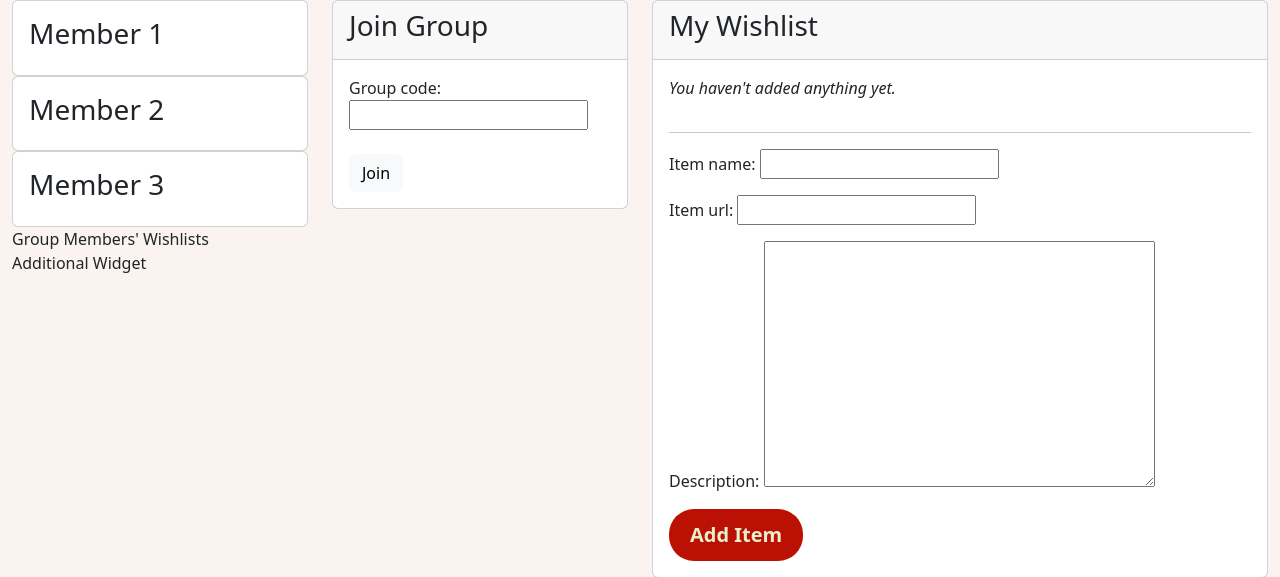
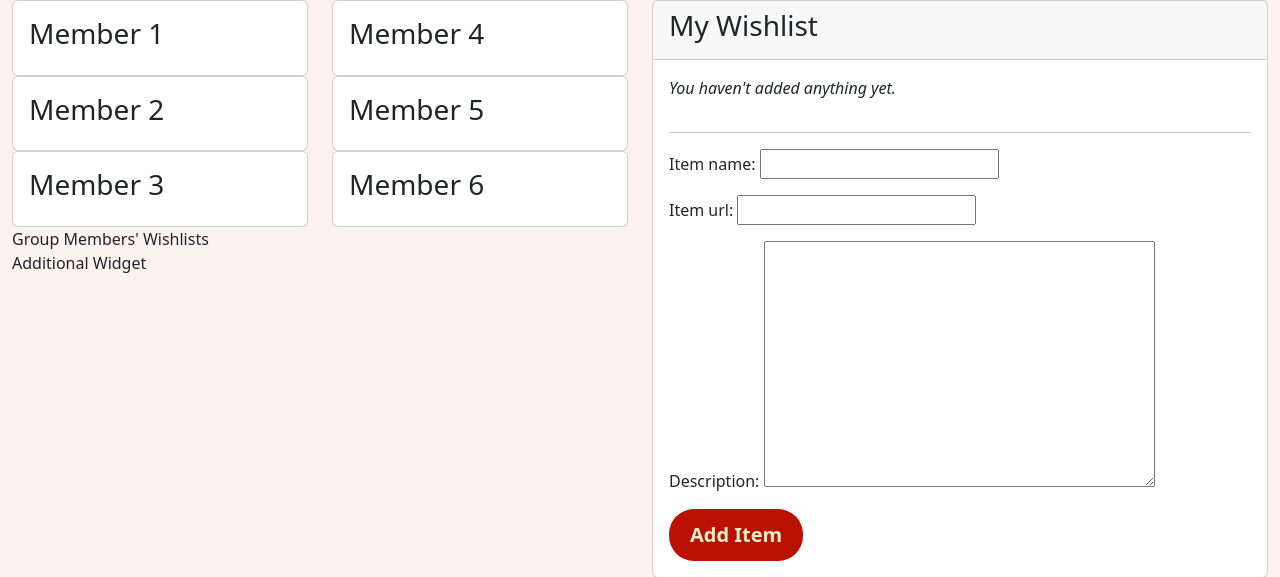
Before and after one commit to alex-enc/secret-santa-wishlist-django, a Django app: page /dashboard/ in a window 1280 px wide. Shown: the part 104-681 px from the top of the page. Run offline with Django 4.2, Linux system fonts and the light colour scheme; some libraries are stand-ins or nearby versions.

Commit message:
RemoveJoin group from dashboard and create a join group modal

```diff
--- a/secret_santa_wishlist/secretsanta/templates/dashboard.html
+++ b/secret_santa_wishlist/secretsanta/templates/dashboard.html
@@ -24,7 +24,7 @@
                                 <h3>Member 2</h3>
                             </div>
                         </div>
-                                                <div class="card">
+                        <div class="card">
                             <div class="card-body">
                                 <h3>Member 3</h3>
                             </div>
@@ -35,17 +35,18 @@
                     <div class="widget">
                         <!-- Join Group -->
                         <div class="card">
-                            <div class="card-header">
-                                <h3>Join Group</h3>
+                            <div class="card-body">
+                                <h3>Member 4</h3>
                             </div>
+                        </div>
+                        <div class="card">
                             <div class="card-body">
-                                <form method="post" action="">
-                                {% csrf_token %}
-                                {% include 'partials/messages.html' with messages=messages %}
-                                {{ join_group_form.as_p }}
-                                <button type="submit" class="btn btn-light mt-2">Join</button>
-                                </form>
-
+                                <h3>Member 5</h3>
+                            </div>
+                        </div>
+                        <div class="card">
+                            <div class="card-body">
+                                <h3>Member 6</h3>
                             </div>
                         </div>
                     </div>
--- a/secret_santa_wishlist/secretsanta/templates/logged_in_base.html
+++ b/secret_santa_wishlist/secretsanta/templates/logged_in_base.html
@@ -31,7 +31,7 @@
                       </a>
                     <ul class="dropdown-menu">
                         <li><a class="dropdown-item" href="{% url 'create_group' %}">CREATE GROUP</a></li>
-                        <li><a class="dropdown-item" href="#">JOIN GROUP</a></li>
+                        <li><a class="dropdown-item" type="button" class="btn btn-primary" data-bs-toggle="modal" data-bs-target="#joinGroupModal">JOIN GROUP</a></li>
                         <li><a class="dropdown-item" href="{% url 'my_groups' %}">MY GROUPS</a></li>
                     </ul>
                 </div>
@@ -42,7 +42,29 @@
 
             </div>
         </nav>
+        <!-- Modal -->
+        <div class="modal fade" id="joinGroupModal" data-bs-backdrop="static" data-bs-keyboard="false" tabindex="-1" aria-labelledby="staticBackdropLabel" aria-hidden="true">
+            <div class="modal-dialog modal-dialog-centered"">
+                <div class="modal-content">
+                    <div class="modal-header">
+                        <h1 class="modal-title fs-5" id="staticBackdropLabel">Join Group</h1>
+                        <button type="button" class="btn-close" data-bs-dismiss="modal" aria-label="Close"></button>
+                    </div>
+                    <div class="modal-body">
+                        <form method="post" action="{% url 'dashboard' %}">
+                            {% csrf_token %}
+                            {{ join_group_form.as_p }}
+                            {% include 'partials/messages.html' with messages=messages %}
+                            <div class="modal-footer">
+                                <button type="submit" class="btn btn-red">Join</button>
+                            </div>
+                        </form>
+                    </div>
+                </div>
+            </div>
+        </div>
         {% block body %}
+
         {% endblock %}
 
         <script src="https://cdn.jsdelivr.net/npm/bootstrap@5.3.3/dist/js/bootstrap.bundle.min.js" integrity="sha384-YvpcrYf0tY3lHB60NNkmXc5s9fDVZLESaAA55NDzOxhy9GkcIdslK1eN7N6jIeHz" crossorigin="anonymous"></script>
```
Also changed, not shown: secret_santa_wishlist/db.sqlite3.
